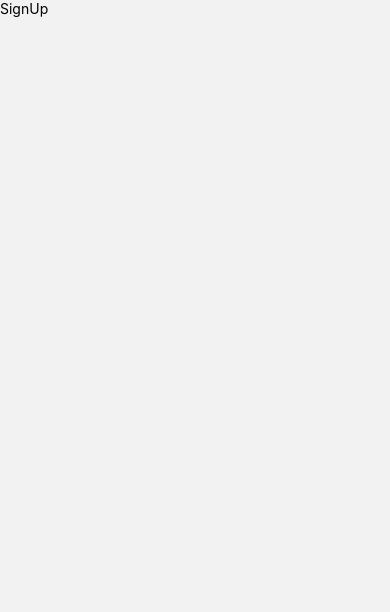
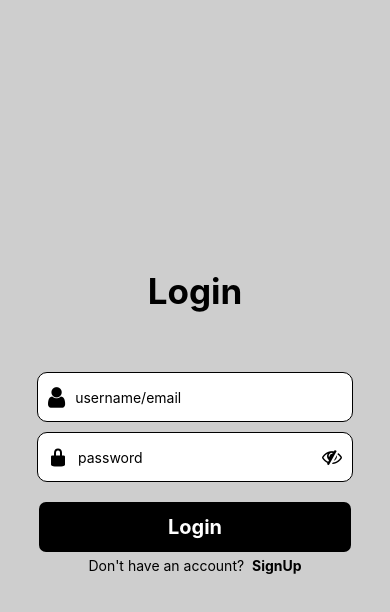
Before and after one commit to usmanjutt47/Fashion-store, a React Native app in the folder client/: screen /SignUp in a window 390 px wide. Shown: the top 612 px of the page. Built offline with nearby package versions, Linux system fonts and the light colour scheme.

Commit message:
Update SignUp.jsx

```diff
--- a/client/src/auth/SignUp.jsx
+++ b/client/src/auth/SignUp.jsx
@@ -1,10 +1,181 @@
-import { View, Text } from 'react-native'
-import React from 'react'
+import React, { useState } from "react";
+import { View, Text, StyleSheet, TextInput, Pressable } from "react-native";
+import Animated, {
+  FadeInDown,
+  FadeInLeft,
+  FadeInUp,
+} from "react-native-reanimated";
+import { Entypo, FontAwesome } from "@expo/vector-icons";
 
 export default function SignUp() {
+  const [passwordVisible, setPasswordVisible] = useState(false);
+  const [username, setUsername] = useState("");
+  const [password, setPassword] = useState("");
+  const [buttonClicked, setButtonClicked] = useState(false);
+
+  const togglePasswordVisibility = () => {
+    setPasswordVisible(!passwordVisible);
+  };
+
+  const handleLoginPress = () => {
+    if (!username.trim()) {
+      setButtonClicked(true);
+    } else {
+      console.log("Username:", username);
+      console.log("Password:", password);
+    }
+  };
+
   return (
-    <View>
-      <Text>SignUp</Text>
+    <View style={styles.container}>
+      <Animated.View
+        entering={FadeInUp.delay(600).springify()}
+        style={styles.headingContainer}
+      >
+        <Text style={styles.heading}>Login</Text>
+      </Animated.View>
+      <Animated.View
+        entering={FadeInLeft.delay(100)}
+        style={styles.animatedContainer}
+      >
+        <View style={styles.inputContainer}>
+          <FontAwesome
+            name="user"
+            size={24}
+            color="black"
+            style={styles.icon}
+          />
+          <TextInput
+            placeholder="username/email"
+            style={styles.input}
+            value={username}
+            onChangeText={setUsername}
+            cursorColor={"#000"}
+          />
+        </View>
+        {buttonClicked && !username.trim() && (
+          <Text style={styles.errorMessage}>Please enter username/email</Text>
+        )}
+      </Animated.View>
+      <Animated.View
+        entering={FadeInLeft.delay(100).springify()}
+        style={styles.animatedContainer}
+      >
+        <View style={styles.passwordContainer}>
+          <Entypo name="lock" size={20} color="#000" style={styles.icon} />
+          <TextInput
+            placeholder="password"
+            style={styles.input}
+            value={password}
+            onChangeText={setPassword}
+            secureTextEntry={!passwordVisible}
+            cursorColor={"#000"}
+          />
+          <Pressable onPress={togglePasswordVisibility}>
+            <FontAwesome
+              name={passwordVisible ? "eye" : "eye-slash"}
+              size={20}
+              color="#000"
+              style={{ marginRight: 10 }}
+            />
+          </Pressable>
+        </View>
+        {buttonClicked && !password.trim() && (
+          <Text style={[styles.errorMessage, { marginRight: "54%" }]}>
+            Please enter password
+          </Text>
+        )}
+      </Animated.View>
+      <Animated.View
+        entering={FadeInDown.delay(600).springify()}
+        style={{
+          width: "80%",
+          backgroundColor: "#000",
+          height: 50,
+          borderRadius: 7,
+          marginTop: 20,
+          justifyContent: "center",
+        }}
+      >
+        <Pressable onPress={handleLoginPress}>
+          <Text
+            style={{
+              color: "#fff",
+              fontSize: 20,
+              textAlign: "center",
+              fontWeight: "bold",
+            }}
+          >
+            Login
+          </Text>
+        </Pressable>
+      </Animated.View>
+      <Animated.View entering={FadeInDown.delay(600).springify()}>
+        <Pressable>
+          <Text style={{ color: "#000", marginTop: 5 }}>
+            Don't have an account?{"  "}
+            <Text style={{ color: "#000", fontWeight: "bold" }}>SignUp</Text>
+          </Text>
+        </Pressable>
+      </Animated.View>
     </View>
-  )
+  );
 }
+
+const styles = StyleSheet.create({
+  container: {
+    flex: 1,
+    backgroundColor: "#cecece",
+    justifyContent: "center",
+    alignItems: "center",
+  },
+  headingContainer: {
+    marginBottom: 40,
+  },
+  heading: {
+    fontSize: 35,
+    fontWeight: "bold",
+    color: "#000",
+    textAlign: "center",
+  },
+  inputContainer: {
+    flexDirection: "row",
+    alignItems: "center",
+    width: "90%",
+    height: 50,
+    borderColor: "#000",
+    borderWidth: 1,
+    borderRadius: 10,
+    backgroundColor: "#fff",
+    marginTop: 10,
+    paddingLeft: 10,
+  },
+  icon: {
+    marginRight: 10,
+  },
+  input: {
+    flex: 1,
+    color: "#000",
+  },
+  animatedContainer: {
+    width: "90%",
+    alignItems: "center",
+    marginTop: 10,
+    justifyContent: "center",
+  },
+  passwordContainer: {
+    flexDirection: "row",
+    alignItems: "center",
+    width: "90%",
+    height: 50,
+    borderColor: "#000",
+    borderWidth: 1,
+    borderRadius: 10,
+    backgroundColor: "#fff",
+    paddingLeft: 10,
+  },
+  errorMessage: {
+    color: "#f00",
+    marginRight: "45%",
+  },
+});
```
